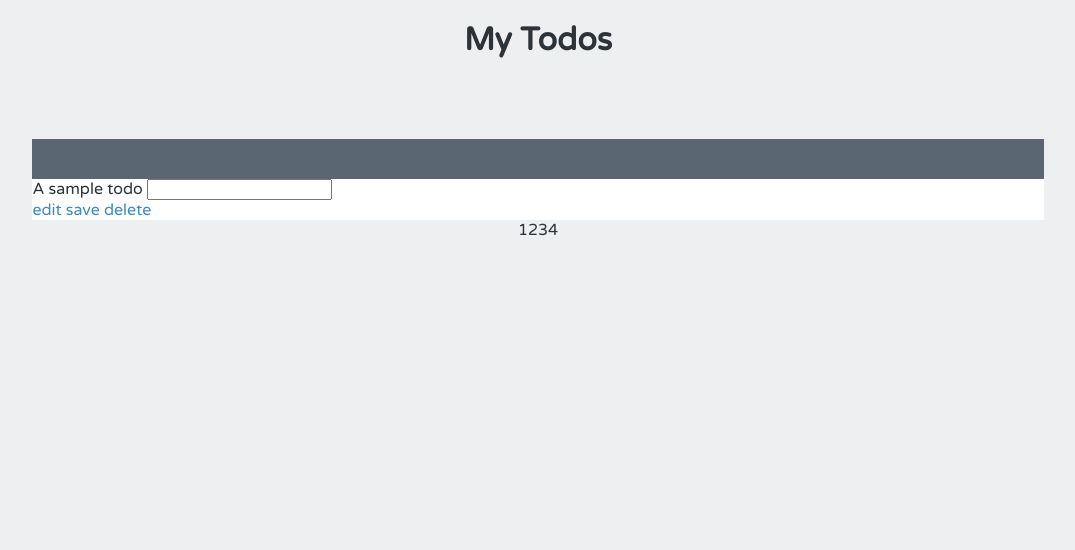
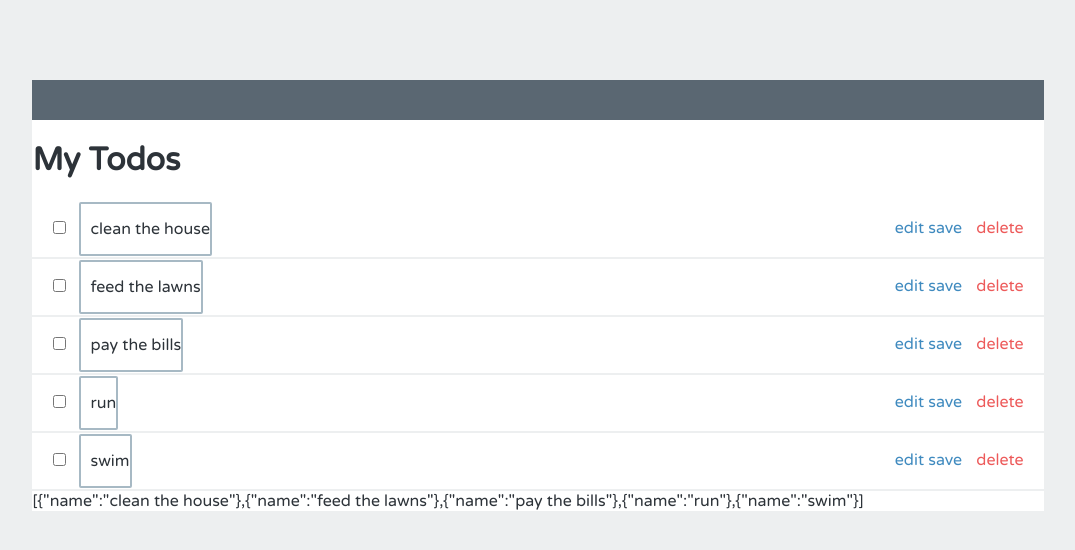
Before and after one commit to jessgrinberg/angular-basics, a plain HTML site: page index.html in a window 1280 px wide. Shown: the whole page, without its empty margins (102-1177 px from the left). Drawn offline with Linux system fonts and the light colour scheme.

Commit message:
directives

```diff
--- a/index.html
+++ b/index.html
@@ -7,23 +7,25 @@
 	</head>
 
 	<body ng-app="todoListApp">
-		<h1>My Todos</h1>
 		<div ng-controller="mainCtrl" class="list">
-			<input type="checkbox" />
-			<label class="editing-label" ng-click="helloWorld()">A sample todo</label>
-			<input class="editing-label" type="text" />
-
-			<div class="actions" ng-controller="coolCtrl" >
-				<a href="" ng-click="whoAmI()">edit</a>
-				<a href="" ng-click="helloWorld()">save</a>
-				<a href="" class="delete">delete</a>
+			<h1 ng-click="helloWorld()">My Todos</h1>
+			<div class="item" ng-class="{'editing-item': editing, 'edited': todo.edited}" ng-repeat="todo in todos">
+				<input ng-model="todo.completed" type="checkbox" />
+				<label ng-hide="editing" class="editing-label" ng-click="helloWorld()">
+				{{todo.name}}</label>
+				<input ng-change="todo.edited = true" ng-blur="editing=false;" ng-show="editing" ng-model="todo.name" class="editing-label" type="text" />
+				<div class="actions"  >
+					<a href="" ng-click="editing = !editing">edit</a>
+					<a href="" ng-click="helloWorld()">save</a>
+					<a href="" class="delete">delete</a>
+				</div>
 			</div>
-
+			{{todos}}
 		</div>
 
-		<div ng-controller='imASibling'>
+<!-- 		<div ng-controller='imASibling'>
 			{{foobar}}
-		</div>
+		</div> -->
 
 	<script src="vendor/angular.js" type="text/javascript"></script>
 	<script src="scripts/app.js" type="text/javascript"></script>
--- a/scripts/app.js
+++ b/scripts/app.js
@@ -1,24 +1,35 @@
 angular.module("todoListApp", [])
 
 .controller('mainCtrl', function($scope){
-  $scope.helloWorld = function(){
-    console.log('Hello there! This is the helloWorld controller function, in the mainCtrl');
-  }
-})
+  $scope.learningNgChange = function(){
+    console.log('An input changed!');
+  };
 
-.controller('coolCtrl', function($scope) {
-	$scope.whoAmI = function() {
-		console.log('Hello there, this is the coolCtrl function!');
-	};
+  $scope.todos = [
+  	{"name": "clean the house"},
+  	{"name": "feed the lawns"},
+  	{"name": "pay the bills"},
+  	{"name": "run"},
+  	{"name": "swim"}
+  ]
 
-	$scope.helloWorld = function() {
-		console.log('This is not the main ctrl !');
-	}
+});
 
-})
 
-.controller('imASibling', function($scope){
-	$scope.foobar = 1234;
 
-	//do other cool stuff!
-});
+// .controller('coolCtrl', function($scope) {
+// 	$scope.whoAmI = function() {
+// 		console.log('Hello there, this is the coolCtrl function!');
+// 	};
+
+// 	$scope.helloWorld = function() {
+// 		console.log('This is not the main ctrl !');
+// 	}
+
+// })
+
+// .controller('imASibling', function($scope){
+// 	$scope.foobar = 1234;
+
+// 	//do other cool stuff!
+// });
--- a/styles/main.css
+++ b/styles/main.css
@@ -54,7 +54,7 @@ a {
   .list .add {
     padding: 25px 0 27px 25px; }
 
-input[type="checkbox"] {
+/*input[type="checkbox"] {
     display:none;
 }
 input[type="checkbox"] + span {
@@ -68,4 +68,4 @@ input[type="checkbox"] + span {
 }
 input[type="checkbox"]:checked + span {
     background:url(checkbox-filled.svg) left top no-repeat;
-}
+}*/
```
